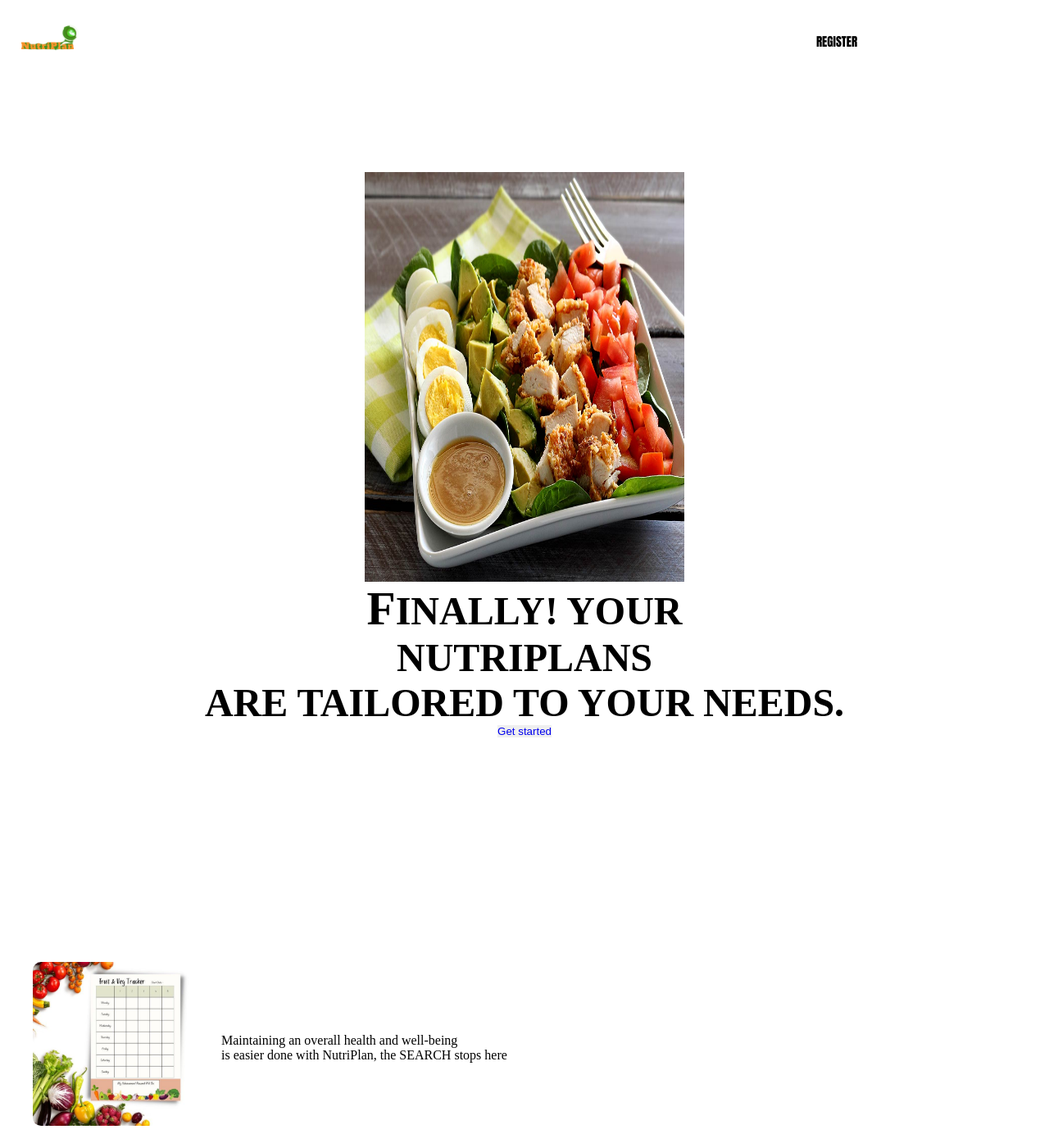
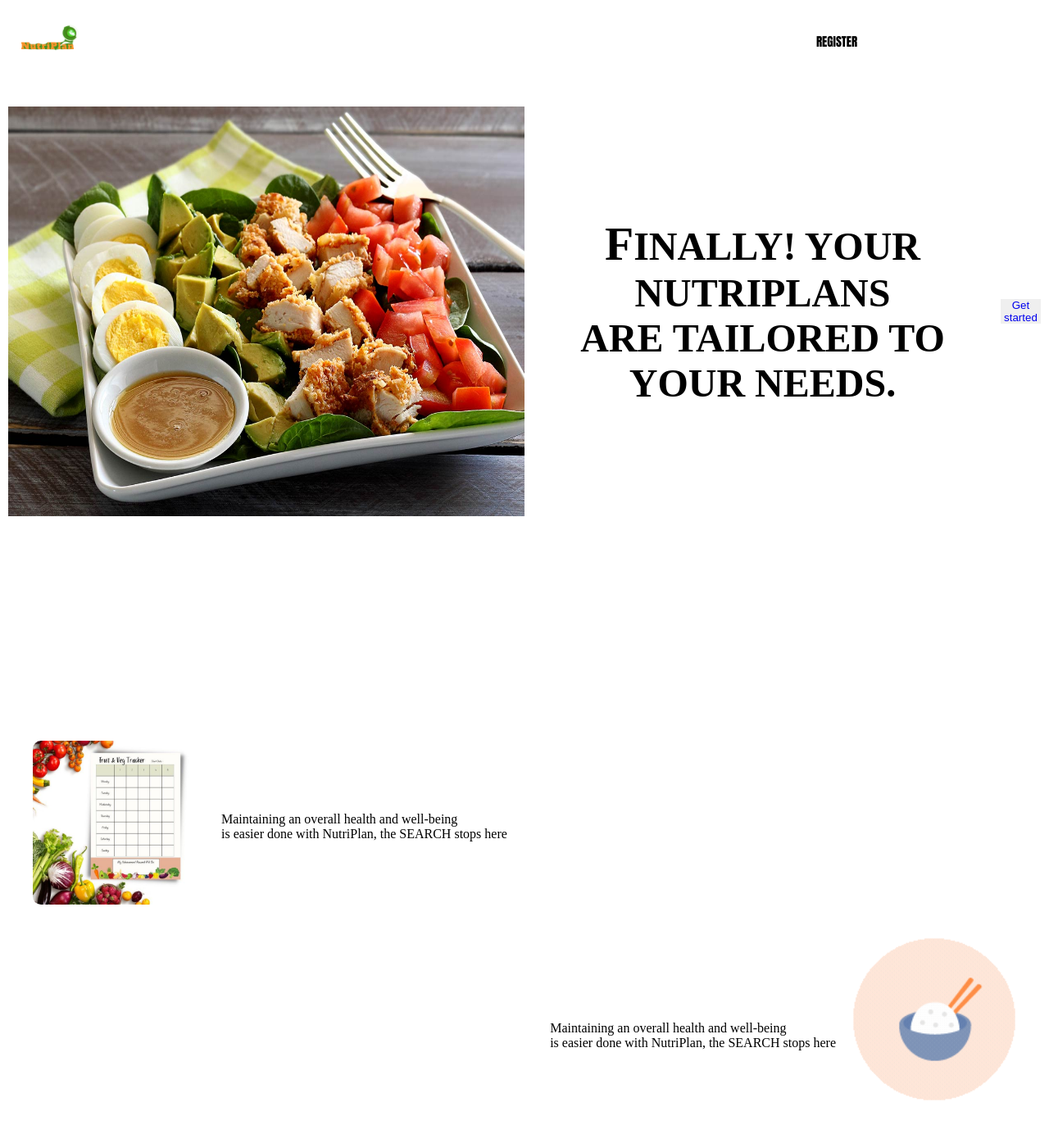
Before and after one commit to DadoveNonye/NutriPlan, a Flask app: page /home in a window 1280 px wide. Shown: the top 1384 px of the page at 82% size. Run offline with Flask 3, Linux system fonts and the light colour scheme.

Commit message:
{update}

```diff
--- a/app/static/css/homepage.css
+++ b/app/static/css/homepage.css
@@ -45,7 +45,8 @@ body{
   background-repeat: no-repeat;
   display: flex;
   align-items: center;
-  flex-direction: column;
+
+
 
 }
 .display-image{
--- a/app/static/css/style.css
+++ b/app/static/css/style.css
@@ -75,7 +75,7 @@ nav > ul > li:hover::after {
 
 .hero-section {
   display: flex;
-  padding-top: 100px;
+  padding-top: 20px;
 }
 
 .hero-section > div {
```
